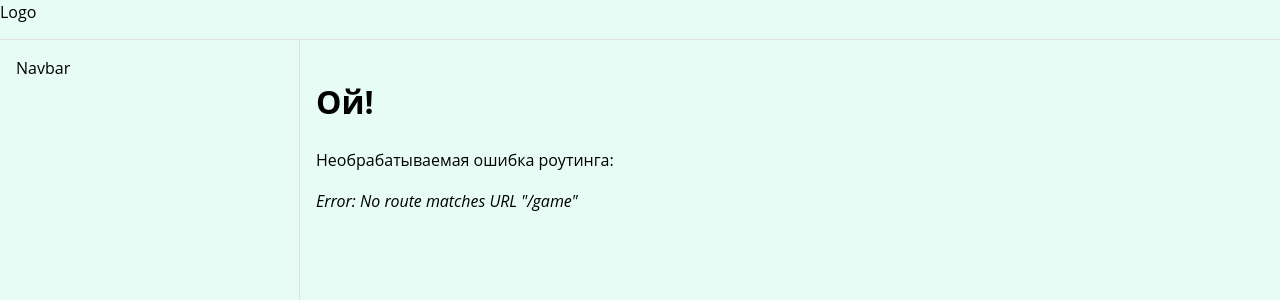
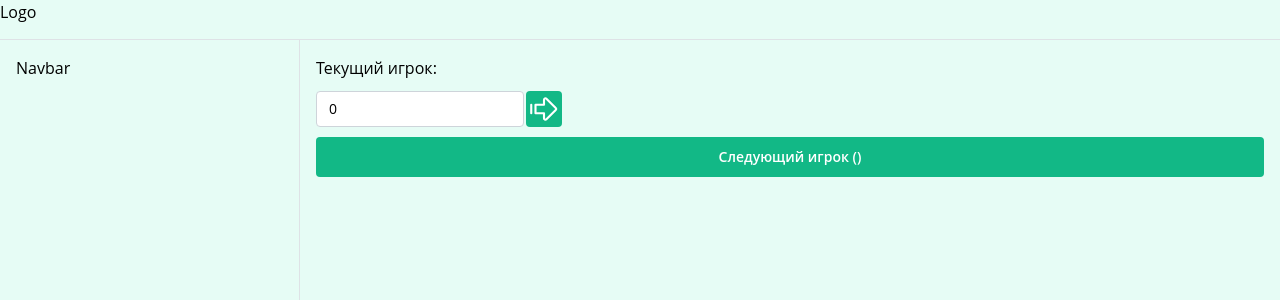
Before and after one commit to AlexTim03/word-maker-counter, a React (Create React App) app: page /game in a window 1280 px wide. Shown: the top 300 px of the page. Built offline with nearby package versions, Linux system fonts and the light colour scheme.

Commit message:
Active game (in progress), new react icons

```diff
--- a/package.json
+++ b/package.json
@@ -6,6 +6,7 @@
     "@craco/craco": "^7.1.0",
     "@mantine/core": "^7.6.1",
     "@mantine/hooks": "^7.6.1",
+    "@tabler/icons-react": "^3.1.0",
     "@testing-library/jest-dom": "^5.17.0",
     "@testing-library/react": "^13.4.0",
     "@testing-library/user-event": "^13.5.0",
--- a/src/App.tsx
+++ b/src/App.tsx
@@ -1,6 +1,8 @@
 import React from 'react';
 import { createTheme, MantineProvider, CSSVariablesResolver } from '@mantine/core';
+import { ActiveGameContextProvider } from 'contexts/ActiveGameContext';
 import { AppShell } from './AppShell';
+
 import '@mantine/core/styles.css';
 
 const theme = createTheme({
@@ -17,7 +19,9 @@ const resolver: CSSVariablesResolver = () => ({
 });
 const App = () => (
     <MantineProvider theme={theme} cssVariablesResolver={resolver} defaultColorScheme="auto">
-        <AppShell />
+        <ActiveGameContextProvider>
+            <AppShell />
+        </ActiveGameContextProvider>
     </MantineProvider>
 );
 
--- /dev/null
+++ b/src/components/Logo/index.ts
@@ -0,0 +1 @@
+export { Logo } from './Logo';
--- /dev/null
+++ b/src/contexts/ActiveGameContext.tsx
@@ -0,0 +1,28 @@
+import { createContext, useContext, useState, ReactNode } from 'react';
+
+type Pair = [string, string];
+
+interface ActiveGameContextValue {
+    startGame: (list: string[]) => void;
+    activePair: Pair;
+}
+
+const ActiveGameContext = createContext<ActiveGameContextValue>({} as ActiveGameContextValue);
+
+export const ActiveGameContextProvider = ({ children }: { children: ReactNode }) => {
+    const [players, setPlayers] = useState<string[]>([]);
+    //TODO: типипзация для массива ролвно из 2 элементов
+    const [activePair, setActivePair] = useState<Pair>(['', '']);
+    const [roundsCount, setRoundsCount] = useState<number>(0);
+
+    const startGame = (list: string[]) => {
+        setPlayers(list);
+        setActivePair([list[0], list[1]]);
+        setRoundsCount(1);
+    };
+
+    // eslint-disable-next-line react/react-in-jsx-scope
+    return <ActiveGameContext.Provider value={{ startGame, activePair }}>{children}</ActiveGameContext.Provider>;
+};
+
+export const useActiveGameContext = () => useContext<ActiveGameContextValue>(ActiveGameContext);
--- /dev/null
+++ b/src/pages/ActiveGame/ActiveGame.module.css
@@ -0,0 +1,3 @@
+.next {
+  margin-top: 10px;
+}
--- /dev/null
+++ b/src/pages/ActiveGame/ActiveGame.tsx
@@ -0,0 +1,44 @@
+import React, { useState } from 'react';
+import { Button, NumberInput, ActionIcon, Group } from '@mantine/core';
+import { IconArrowBigRightLine } from '@tabler/icons-react';
+import { useActiveGameContext } from 'contexts/ActiveGameContext';
+import styles from './ActiveGame.module.css';
+
+export const ActiveGame = () => {
+    const [value, setValue] = useState<number | string>(0);
+    const [points, setPoints] = useState<number[]>([]);
+    const { activePair } = useActiveGameContext();
+    const [currentPlayer, nextPlayer] = activePair;
+
+    const addPoints = () => {
+        if (!value) {
+            return;
+        }
+        setPoints([...points, value as number]);
+        setValue(0);
+    };
+
+    return (
+        <div>
+            <div>Текущий игрок: {currentPlayer}</div>
+            <Group gap="2px" mt={10}>
+                <NumberInput
+                    value={value}
+                    onChange={setValue}
+                    placeholder="Введите количество очков"
+                    allowDecimal={false}
+                    allowNegative={false}
+                    hideControls
+                />
+                <ActionIcon variant="filled" color="teal" aria-label="Settings" size="input-sm" onClick={addPoints}>
+                    <IconArrowBigRightLine stroke={1.5} size={36} />
+                </ActionIcon>
+            </Group>
+            <div>{points.join(' + ')}</div>
+
+            <Button variant="filled" color="teal" fullWidth h="40" className={styles.next}>
+                Следующий игрок ({nextPlayer})
+            </Button>
+        </div>
+    );
+};
--- /dev/null
+++ b/src/pages/ActiveGame/index.ts
@@ -0,0 +1 @@
+export { ActiveGame } from './ActiveGame';
--- a/src/pages/NewGame/NewGame.tsx
+++ b/src/pages/NewGame/NewGame.tsx
@@ -1,16 +1,34 @@
 import React, { useState, KeyboardEvent } from 'react';
-import { TextInput } from '@mantine/core';
-//+Lisi
+import { useNavigate } from 'react-router-dom';
+import { TextInput, List, Button, Space } from '@mantine/core';
+import { useActiveGameContext } from 'contexts/ActiveGameContext';
 
 export const NewGame = () => {
     const [value, setValue] = useState('');
     const [list, setList] = useState<string[]>([]);
+    const navigate = useNavigate();
+    const { startGame } = useActiveGameContext();
 
     const handleKeyDown = (e: KeyboardEvent<HTMLInputElement>) => {
         if (e.key === 'Enter' && value) {
-            setList([...list, value]);
+            const trimValue = value.trim();
+            if (list.find((el) => el === trimValue)) {
+                alert('Неуникальное имя!');
+                return;
+            }
+            setList([...list, trimValue]);
             setValue('');
         }
+    };
+
+    const handleStart = () => {
+        if (list.length < 2) {
+            //TODO сделать фокус
+            alert('Не хватает игроков!');
+            return;
+        }
+        startGame(list);
+        navigate('/game');
     };
 
     return (
@@ -18,14 +36,19 @@ export const NewGame = () => {
             <TextInput
                 label="Имя игрока"
                 value={value}
-                onChange={(event) => setValue(event.currentTarget.value)}
+                onChange={(e) => setValue(e.currentTarget.value)}
                 onKeyDown={handleKeyDown}
             />
-            <ul>
+            <Space h="md" />
+            <List size="lg">
                 {list.map((el) => (
-                    <li key={el}>{el}</li>
+                    <List.Item key={el}>{el}</List.Item>
                 ))}
-            </ul>
+            </List>
+            <Space h="md" />
+            <Button variant="filled" color="teal" fullWidth h="40" onClick={handleStart}>
+                Начать игру
+            </Button>
         </>
     );
 };
--- a/src/routing/Routing.tsx
+++ b/src/routing/Routing.tsx
@@ -3,6 +3,7 @@ import { createBrowserRouter, RouterProvider } from 'react-router-dom';
 import { MainMenu } from 'pages/MainMenu';
 import { Error404 } from 'pages/Error404';
 import { NewGame } from 'pages/NewGame';
+import { ActiveGame } from 'pages/ActiveGame';
 
 const router = createBrowserRouter([
     {
@@ -14,6 +15,10 @@ const router = createBrowserRouter([
         path: '/new',
         element: <NewGame />,
     },
+    {
+        path: '/game',
+        element: <ActiveGame />,
+    },
 ]);
 
 export const Routing = () => <RouterProvider router={router} />;
--- a/tsconfig.json
+++ b/tsconfig.json
@@ -21,6 +21,7 @@
     "jsx": "preserve",
     "baseUrl": "./src",
     "paths": {
+      "contexts/*": ["contexts/*"],
       "pages/*": ["pages/*"],
       "routing/*": ["routing/*"]
     }
```
Also changed, not shown: src/components/Logo/Logo.tsx (added, +10 -0 lines), 1 other file (tests, documents, lock files or other folders).
